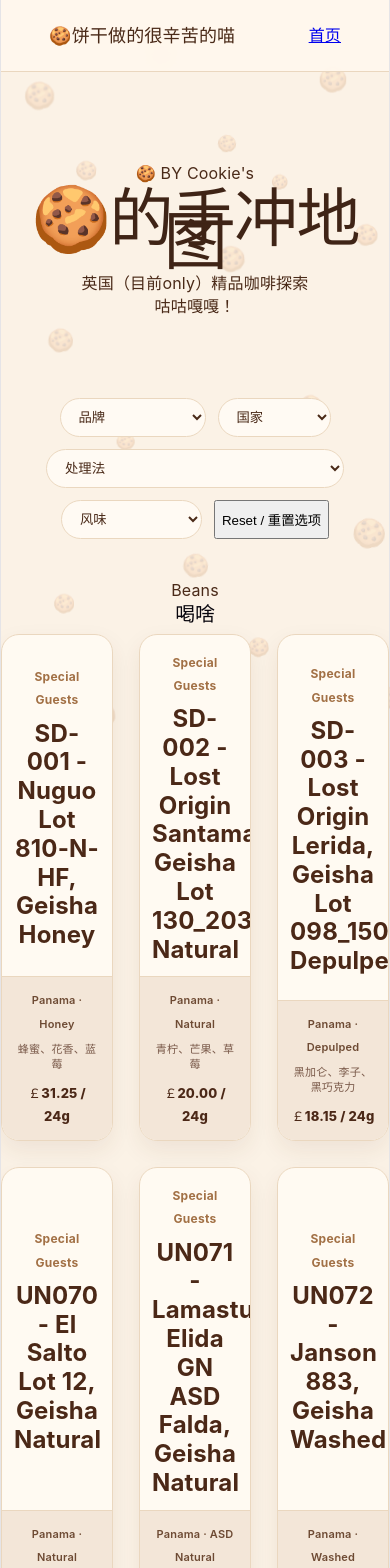
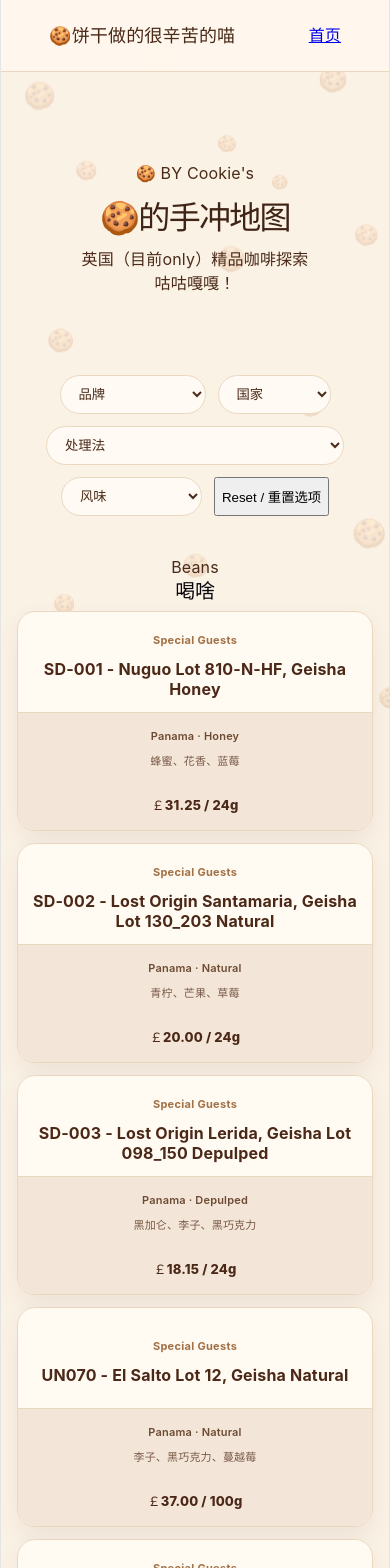
Before and after one commit to davisfang66/coffee-explorer, a React (Vite) app: page / in a window 390 px wide. Shown: the top 1568 px of the page. Built offline with nearby package versions, Linux system fonts and the light colour scheme.

Commit message:
fix mobile viewport

```diff
--- a/src/App.css
+++ b/src/App.css
@@ -310,3 +310,69 @@ body {
     font-size: 13px;
   }
 }
+
+
+/* =========================
+   MOBILE RESPONSIVE PATCH
+   (SAFE - DO NOT OVERRIDE DESIGN)
+========================= */
+
+@media (max-width: 1024px) {
+  .coffee-grid {
+    grid-template-columns: repeat(2, 1fr);
+    gap: 16px;
+  }
+}
+
+@media (max-width: 768px) {
+
+  /* 页面边距 */
+  .coffee-section {
+    padding: 0 16px;
+  }
+
+  /* grid变2列（更稳定） */
+  .coffee-grid {
+    grid-template-columns: repeat(2, 1fr);
+    gap: 12px;
+  }
+
+  /* 卡片自适应 */
+  .coffee-card {
+    border-radius: 18px;
+    overflow: hidden;
+  }
+
+  /* 标题缩小但不破坏设计 */
+  .coffee-card h3 {
+    font-size: 16px;
+  }
+
+  .coffee-brand {
+    font-size: 11px;
+  }
+
+  .coffee-meta,
+  .coffee-flavor {
+    font-size: 11px;
+  }
+
+  .coffee-price {
+    font-size: 13px;
+  }
+}
+
+/* =========================
+   VERY SMALL PHONE (iPhone SE)
+========================= */
+
+@media (max-width: 420px) {
+
+  .coffee-grid {
+    grid-template-columns: 1fr;
+  }
+
+  .hero h1 {
+    font-size: 32px;
+  }
+}
```
